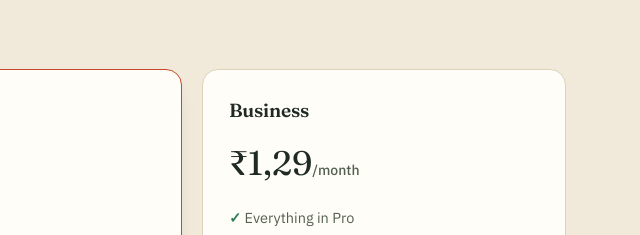
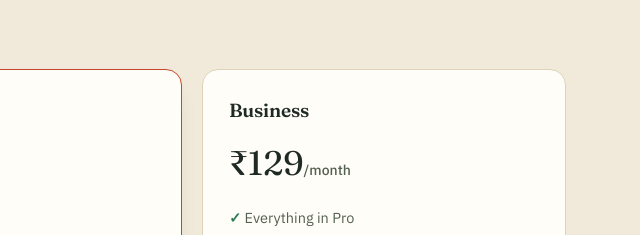
Before and after one commit to Yashyym23/VYAPAAR-AI, a plain HTML site: page index.html in a window 1280 px wide. Shown: the part 3060-3295 px from the top of the page, 640-1280 px from the left. Drawn offline with Linux system fonts and the light colour scheme.

Commit message:
Update index.html

```diff
--- a/index.html
+++ b/index.html
@@ -2641,7 +2641,7 @@ async function removePref(i){
 const PRICING_PLANS = [
   {name:'Free', price:'₹0', period:'/month', features:['Basic sales recording','Basic inventory','Limited AI commands per day','1 user'], cta:'Start Free'},
   {name:'Pro', price:'₹99', period:'/month', popular:true, features:['Unlimited AI &amp; voice commands','Udhaar management','Supplier management','Full reports &amp; insights','WhatsApp reminders'], cta:'Start Pro trial'},
-  {name:'Business', price:'₹1,29', period:'/month', features:['Everything in Pro','Advanced analytics','Staff accounts &amp; roles','Priority support','Advanced integrations'], cta:'Talk to sales'}
+  {name:'Business', price:'₹129', period:'/month', features:['Everything in Pro','Advanced analytics','Staff accounts &amp; roles','Priority support','Advanced integrations'], cta:'Talk to sales'}
 ];
 function renderPricingCards(hostId, inApp){
   const host = document.getElementById(hostId);
```
